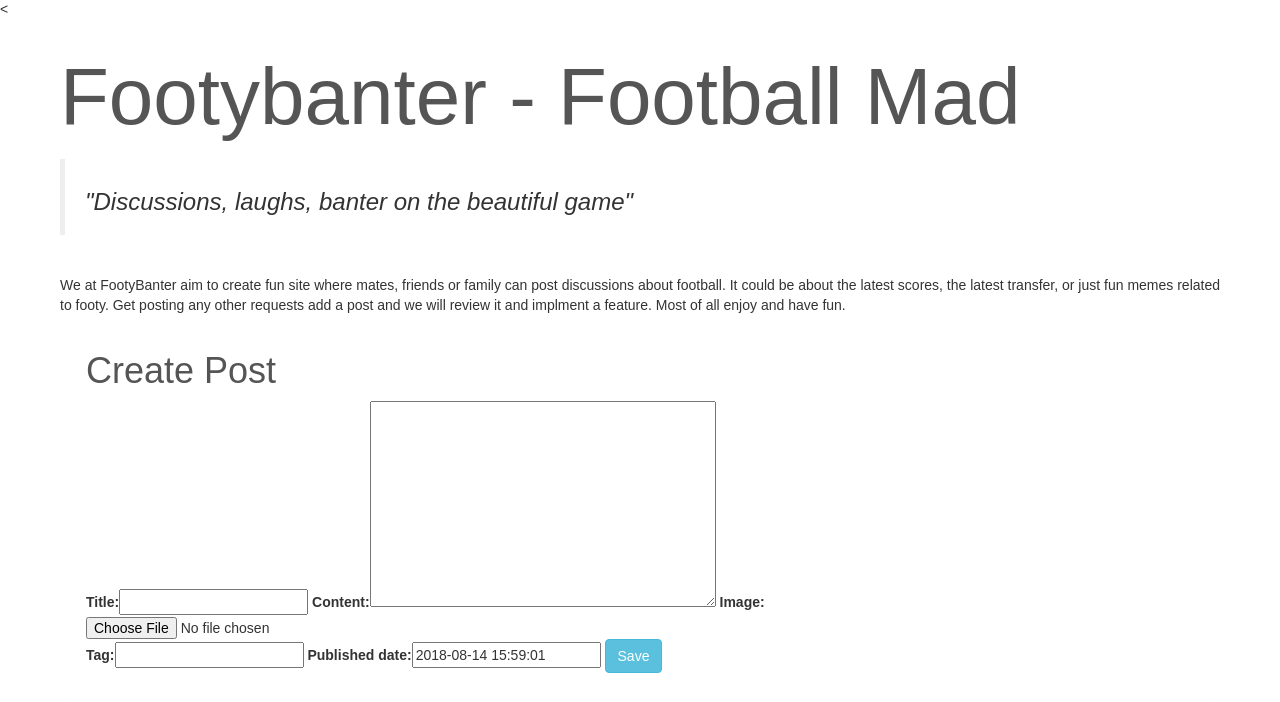
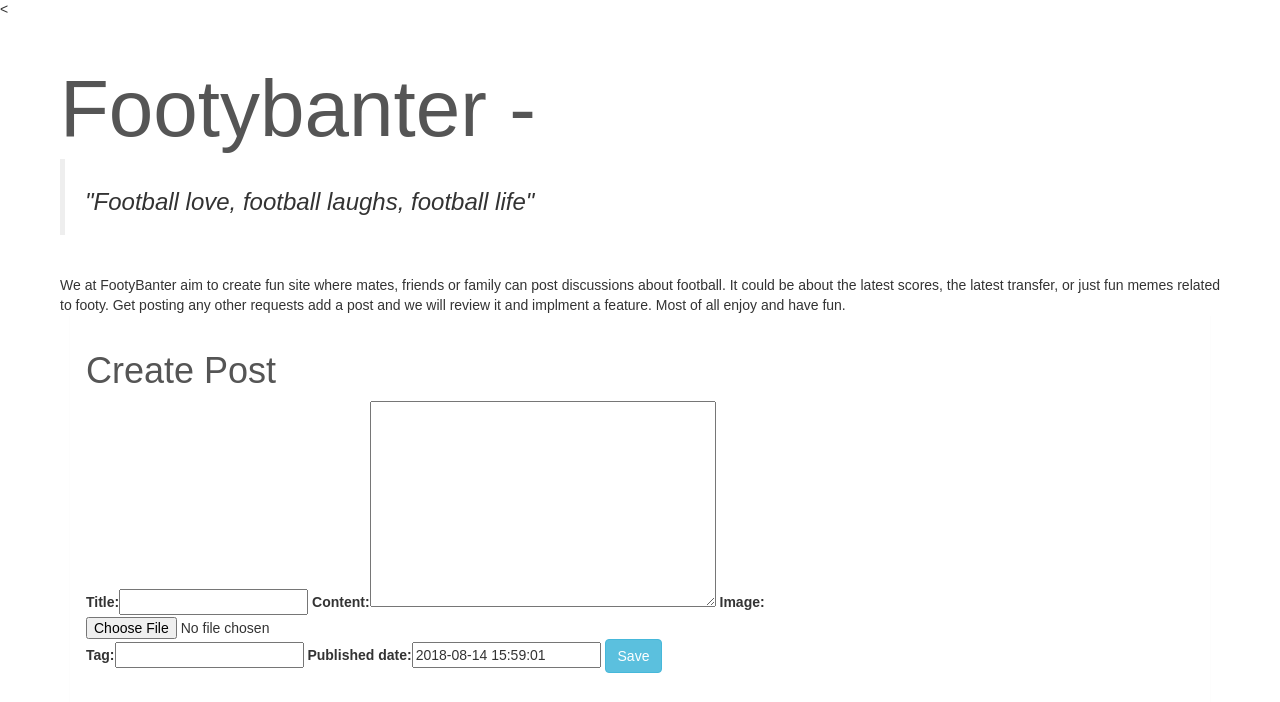
Before and after one commit to ariesdav333/footbalbanter, a Django app: a page that uses templates/base.html in a window 1280 px wide. Shown: the part 51-753 px from the top of the page. Run offline with Django 3.2, Linux system fonts and the light colour scheme; some libraries are stand-ins or nearby versions.

Commit message:
Amended h1 text

```diff
--- a/templates/base.html
+++ b/templates/base.html
@@ -44,8 +44,8 @@
         <div class="container">
             <div class="row">
                 <h1></h1>
-                    <p id="logo" class="lead"><h1 class="animated infinite bounce delay-4s">Footybanter - Football Mad</h1>
-                    <blockquote><h3><i>"Discussions, laughs, banter on the beautiful game"</i></h3></blockquote>
+                    <p id="logo" class="lead"><h1 class="animated bounceInDown">Footybanter - </h1>
+                    <blockquote><h3 class="animated swing"><i>"Football love, football laughs, football life"</i></h3></blockquote>
                 </h1>
 
 
```
